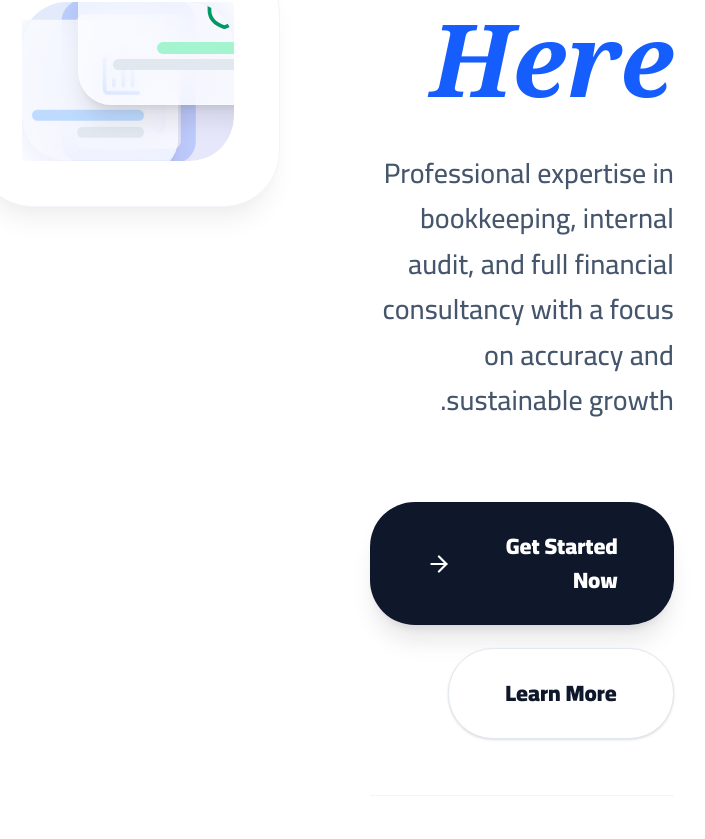
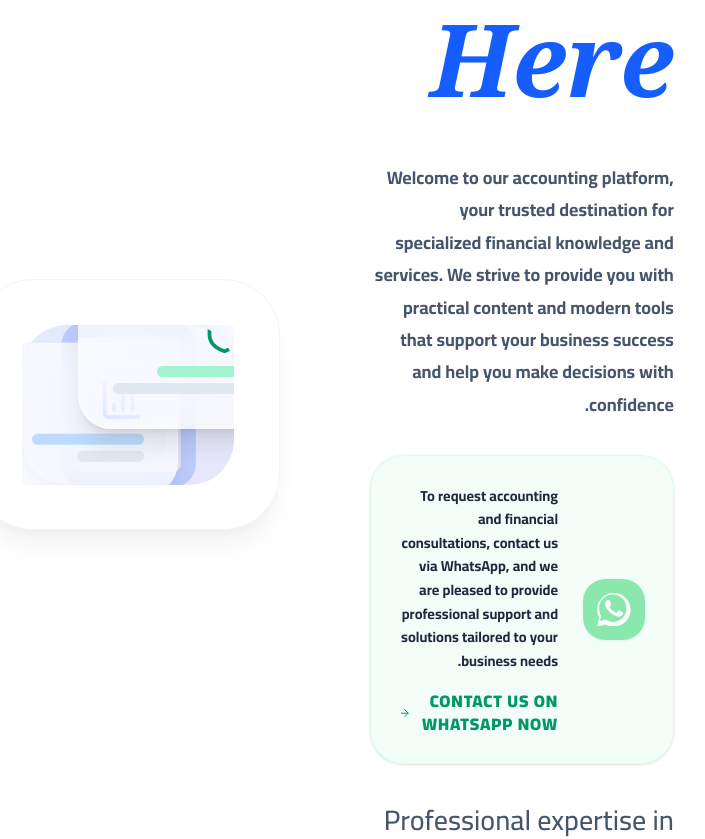
Before and after one commit to robertraafat86/Elijah-Finance, a React (Vite) app: page / in a window 1280 px wide. Shown: the part 1216-2055 px from the top of the page, without its empty margins (539-1244 px from the left). Built offline with nearby package versions, Linux system fonts and the light colour scheme.

Commit message:
feat(home): add hero introduction and enhance sidebar typography
Update homepage with a descriptive introduction and call-to-action block. Increase font size in the sidebar for improved navigation visibility.

```diff
--- a/src/components/RightSidebar.tsx
+++ b/src/components/RightSidebar.tsx
@@ -672,7 +672,7 @@ export default function RightSidebar({
                   )}>
                     {group.icon}
                   </div>
-                  <span className="text-[16px] font-black tracking-tight">{group.titleKey ? t(group.titleKey) : group.titleNative}</span>
+                  <span className="text-[26px] font-black tracking-tight">{group.titleKey ? t(group.titleKey) : group.titleNative}</span>
                 </div>
                 <ChevronDown className={cn('w-5 h-5 text-slate-400 transition-transform duration-300 shrink-0', isGroupOpen && 'rotate-180')} />
               </button>
@@ -695,7 +695,7 @@ export default function RightSidebar({
                            to={item.path}
                            onClick={(e) => handleItemClick(item, e)}
                            className={cn(
-                            'flex items-center gap-3.5 px-3 py-2.5 text-[16px] font-bold rounded-xl transition-all relative group/navlink select-none border border-transparent',
+                             'flex items-center gap-3.5 px-3 py-2.5 text-[26px] font-bold rounded-xl transition-all relative group/navlink select-none border border-transparent',
                              active
                                ? 'text-blue-600 dark:text-blue-400 bg-blue-50/80 dark:bg-blue-950/40 border-blue-100/40 dark:border-blue-900/30 font-black shadow-sm'
                                : 'text-slate-600 dark:text-neutral-300 hover:bg-slate-100/50 dark:hover:bg-slate-800/30 hover:text-blue-600 dark:hover:text-blue-400'
--- a/src/pages/Home.tsx
+++ b/src/pages/Home.tsx
@@ -153,6 +153,49 @@ export default function Home() {
                   <span className="gradient-text">{t('home.hero_title').split(' ').slice(0, 3).join(' ')}</span> <br />
                   <span className="text-blue-600 italic font-serif tracking-normal">{t('home.hero_title').split(' ').slice(3).join(' ')}</span>
                 </h1>
+
+                {/* Elegant Introduction and Call-To-Action Blocks */}
+                <motion.div
+                  initial={{ opacity: 0, y: 15 }}
+                  animate={{ opacity: 1, y: 0 }}
+                  transition={{ duration: 0.6, delay: 0.2 }}
+                  className="space-y-6 pt-2"
+                >
+                  <p className="text-[16px] md:text-[18px] leading-[1.8] font-bold text-slate-600 dark:text-neutral-300 max-w-xl">
+                    {isRtl ? (
+                      "مرحباً بكم في منصتنا المحاسبية، وجهتكم الموثوقة للمعرفة والخدمات المالية المتخصصة. نسعى إلى تزويدكم بمحتوى عملي وأدوات حديثة تدعم نجاح أعمالكم واتخاذ قراراتكم بثقة."
+                    ) : (
+                      "Welcome to our accounting platform, your trusted destination for specialized financial knowledge and services. We strive to provide you with practical content and modern tools that support your business success and help you make decisions with confidence."
+                    )}
+                  </p>
+
+                  <div className="bg-emerald-50/60 dark:bg-slate-800/40 border border-emerald-100/70 dark:border-slate-700/50 rounded-3xl p-5 max-w-xl flex flex-col sm:flex-row items-start sm:items-center gap-4.5 shadow-sm hover:shadow-md transition-all duration-300">
+                    <div className="w-11 h-11 rounded-2xl bg-[#25D366] flex items-center justify-center text-white shrink-0 shadow-sm animate-pulse">
+                      <svg className="w-6 h-6 fill-current" viewBox="0 0 24 24">
+                        <path d="M.057 24l1.687-6.163c-1.041-1.804-1.588-3.849-1.587-5.946C.06 5.348 5.397.01 12.008.01c3.202.001 6.212 1.246 8.477 3.514 2.266 2.268 3.507 5.28 3.505 8.484-.004 6.657-5.34 11.997-11.953 11.997-2.005-.001-3.973-.502-5.724-1.455L0 24zm6.59-4.846c1.6.95 3.188 1.449 4.625 1.451 5.403.002 9.803-4.381 9.805-9.778.002-2.614-1.012-5.074-2.859-6.918C16.38 2.065 13.931 1.05 11.332 1.05c-5.407 0-9.81 4.384-9.813 9.78-.001 1.954.512 3.86 1.482 5.561l-.979 3.573 3.664-.961zm11.362-5.648c-.318-.159-1.879-.926-2.168-1.031-.289-.105-.499-.159-.709.159-.21.318-.813 1.031-.996 1.242-.183.21-.367.236-.685.078-.318-.159-1.341-.494-2.55-1.571-.94-.839-1.575-1.875-1.759-2.193-.184-.318-.02-.489.139-.648.143-.143.318-.367.478-.551.159-.184.21-.318.318-.53.105-.21.053-.394-.026-.551-.08-.159-.709-1.708-.971-2.336-.255-.612-.513-.529-.709-.539-.183-.01-.394-.01-.604-.01-.21 0-.551.08-.84.394-.289.318-1.103 1.077-1.103 2.625 0 1.549 1.129 3.043 1.286 3.254.159.21 2.221 3.391 5.38 4.757.751.325 1.338.52 1.796.666.755.239 1.443.205 1.986.124.605-.09 1.879-.767 2.141-1.47.263-.703.263-1.306.184-1.433-.08-.124-.289-.21-.605-.369z"/>
+                      </svg>
+                    </div>
+                    <div className="flex-1 space-y-2">
+                      <p className="text-[14.5px] font-bold text-slate-800 dark:text-neutral-200 leading-relaxed">
+                        {isRtl ? (
+                          "لطلب الاستشارات المحاسبية والمالية، تواصل معنا عبر واتساب، ويسعدنا تقديم الدعم والحلول المهنية التي تناسب احتياجات أعمالكم."
+                        ) : (
+                          "To request accounting and financial consultations, contact us via WhatsApp, and we are pleased to provide professional support and solutions tailored to your business needs."
+                        )}
+                      </p>
+                      <a
+                        href={`https://wa.me/201208538580?text=${encodeURIComponent(isRtl ? "مرحباً بك في منظومة \"إيليجا للخدمات المالية والمحاسبية\" 📊\n\nأريد الاستفسار عن كفاءة الخدمات والحلول المحاسبية المتاحة." : "Hello \"Elijah Financial & Accounting Services\" 📊\n\nI would like to inquire about your professional financial and accounting services.")}`}
+                        target="_blank"
+                        rel="noopener noreferrer"
+                        className="inline-flex items-center gap-1.5 text-xs font-black text-emerald-600 dark:text-emerald-400 hover:text-[#25D366] dark:hover:text-[#25D366] transition-colors uppercase tracking-wider"
+                      >
+                        <span>{isRtl ? "تواصل الآن عبر واتساب" : "Contact us on WhatsApp now"}</span>
+                        {isRtl ? <ArrowLeft className="w-4 h-4" /> : <ArrowRight className="w-4 h-4" />}
+                      </a>
+                    </div>
+                  </div>
+                </motion.div>
+
                 <p className="text-xl text-slate-600 max-w-xl leading-relaxed font-medium">
                   {t('home.hero_subtitle')}
                 </p>
```
Lines whose indentation alone changed are shown as unchanged.
